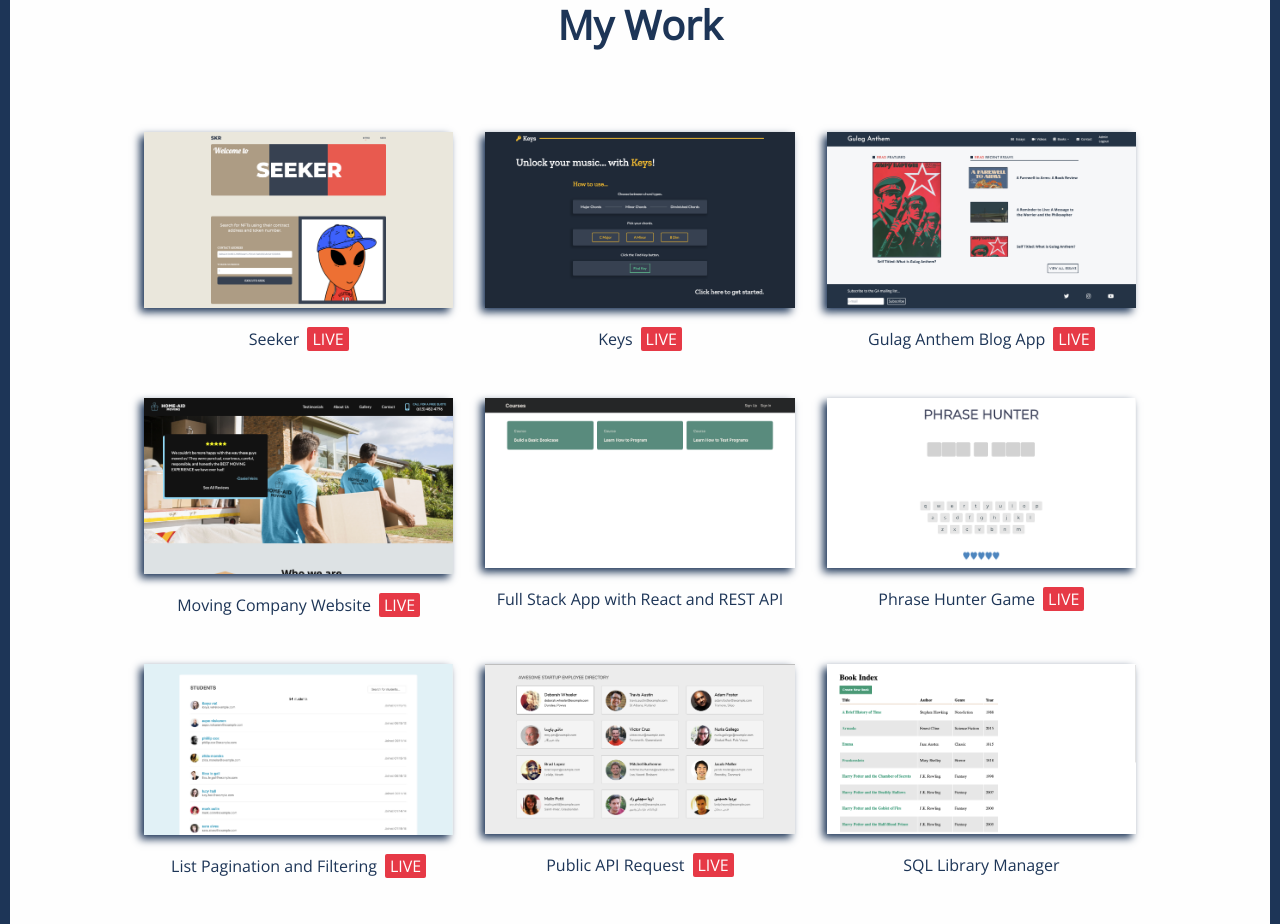
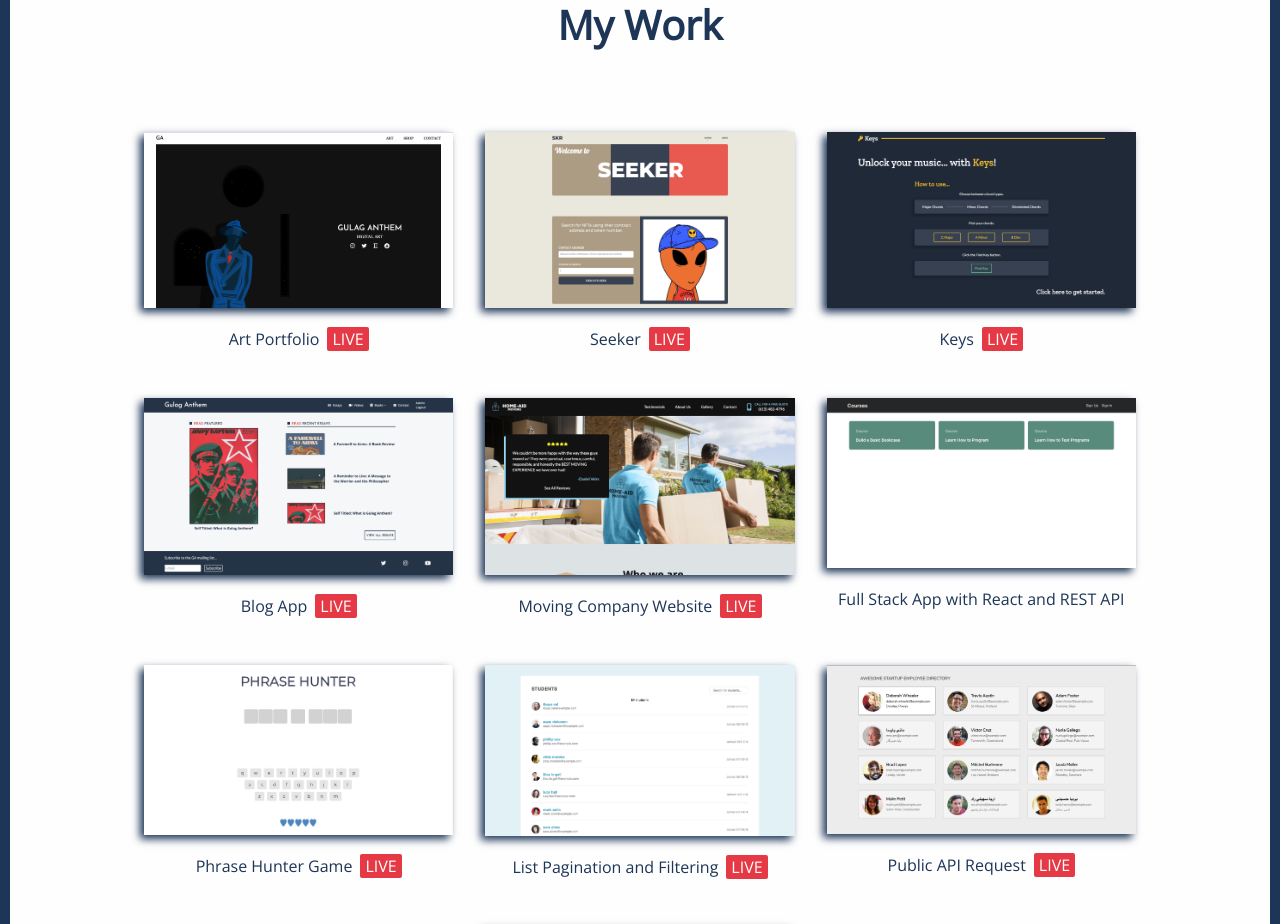
Before and after one commit to jacoberick/jacob-white-portfolio-site, a React (Create React App) app: page / in a window 1280 px wide. Shown: the part 1160-2084 px from the top of the page. Built offline with nearby package versions, Linux system fonts and the light colour scheme.

Commit message:
fixed blog app in my work section and added art portfolio link

```diff
--- a/src/components/Work.js
+++ b/src/components/Work.js
@@ -2,6 +2,13 @@ import React from "react";
 
 const Work = () => {
   const projects = [
+    {
+      name: "Art Portfolio",
+      isLive: true,
+      href: "https://gulaganthem.com",
+      src: "art",
+      alt: "Art Portfolio Screenshot",
+    },
     {
       name: "Seeker",
       isLive: true,
@@ -17,11 +24,11 @@ const Work = () => {
       alt: "Keys Screenshot",
     },
     {
-      name: "Gulag Anthem Blog App",
+      name: "Blog App",
       isLive: true,
-      href: "https://gulaganthem.com",
+      href: "https://blog-app-three-eta.vercel.app/",
       src: "gulag",
-      alt: "Gulag Anthem Screenshot",
+      alt: "Blog App Screenshot",
     },
     {
       name: "Moving Company Website",
```
Also changed, not shown: public/imgs/art.png (added).
